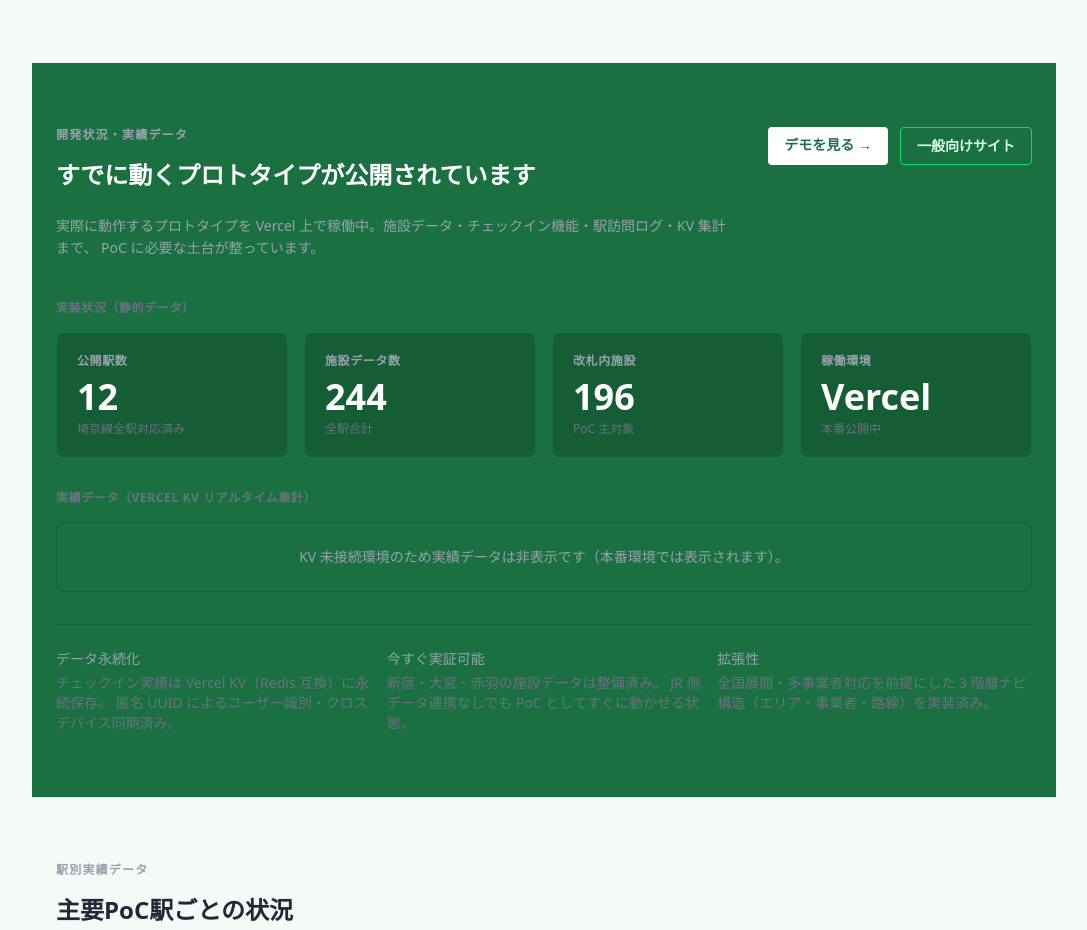
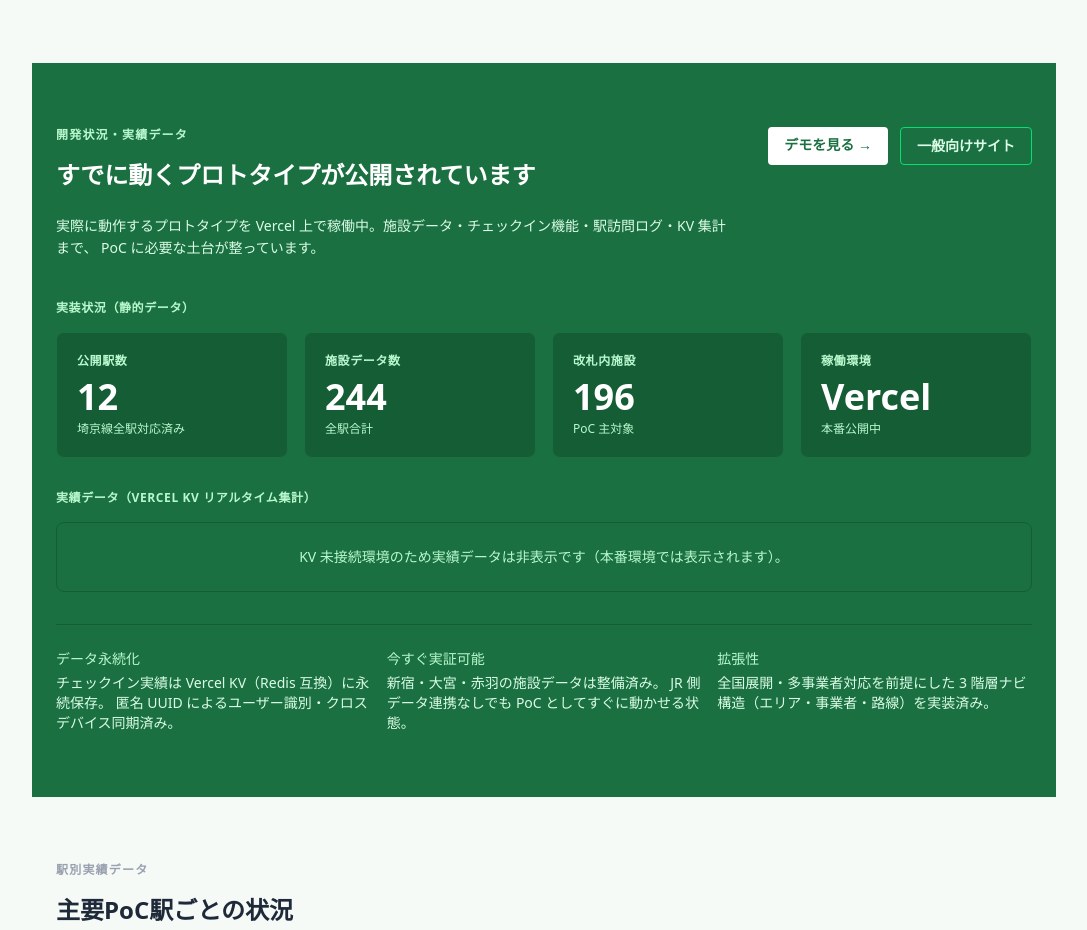
Before and after one commit to a-kobayashi-arch/ekimap-web, a Next.js app: page /jr in a window 1280 px wide. Shown: the part 2790-3720 px from the top of the page, without its empty margins (96-1183 px from the left). Built offline with nearby package versions, Linux system fonts and the light colour scheme.

Commit message:
style: improve contrast on JR green sections

```diff
--- a/app/jr/page.tsx
+++ b/app/jr/page.tsx
@@ -73,9 +73,9 @@
 
 // ── 共通スタイル ─────────────────────────────────────
 
-function SectionLabel({ children }: { children: React.ReactNode }) {
+function SectionLabel({ children, className = "" }: { children: React.ReactNode; className?: string }) {
   return (
-    <p className="text-xs font-semibold text-gray-400 uppercase tracking-widest mb-4">
+    <p className={`text-xs font-semibold text-gray-400 uppercase tracking-widest mb-4 ${className}`}>
       {children}
     </p>
   );
@@ -322,14 +322,14 @@
 }) {
   return (
     <div className={`rounded-lg border p-5 ${accent ? "border-[#1A7040] bg-[#155d35]" : "border-gray-200 bg-white"}`}>
-      <p className={`text-xs font-semibold uppercase tracking-wider mb-2 ${accent ? "text-gray-400" : "text-gray-400"}`}>
+      <p className={`text-xs font-semibold uppercase tracking-wider mb-2 ${accent ? "text-green-200" : "text-gray-400"}`}>
         {label}
       </p>
       <p className={`text-4xl font-bold ${accent ? "text-white" : "text-gray-800"}`}>
         {value}
       </p>
       {sub && (
-        <p className={`text-xs mt-1 ${accent ? "text-gray-500" : "text-gray-400"}`}>{sub}</p>
+        <p className={`text-xs mt-1 ${accent ? "text-green-200" : "text-gray-400"}`}>{sub}</p>
       )}
     </div>
   );
@@ -344,11 +344,11 @@
       {/* ヘッダー */}
       <div className="flex items-start justify-between flex-wrap gap-4 mb-10">
         <div>
-          <SectionLabel>開発状況・実績データ</SectionLabel>
+          <SectionLabel className="text-green-200">開発状況・実績データ</SectionLabel>
           <SectionHeading>
             <span className="text-white">すでに動くプロトタイプが公開されています</span>
           </SectionHeading>
-          <p className="text-gray-400 text-sm leading-relaxed max-w-2xl">
+          <p className="text-green-100 text-sm leading-relaxed max-w-2xl">
             実際に動作するプロトタイプを Vercel 上で稼働中。施設データ・チェックイン機能・駅訪問ログ・KV 集計まで、
             PoC に必要な土台が整っています。
           </p>
@@ -371,7 +371,7 @@
 
       {/* 静的指標：実装状況 */}
       <div className="mb-8">
-        <p className="text-xs font-semibold text-gray-500 uppercase tracking-wider mb-4">
+        <p className="text-xs font-semibold text-green-200 uppercase tracking-wider mb-4">
           実装状況（静的データ）
         </p>
         <div className="grid grid-cols-2 md:grid-cols-4 gap-4">
@@ -384,7 +384,7 @@
 
       {/* 動的指標：KV 実績 */}
       <div>
-        <p className="text-xs font-semibold text-gray-500 uppercase tracking-wider mb-4">
+        <p className="text-xs font-semibold text-green-200 uppercase tracking-wider mb-4">
           実績データ（Vercel KV リアルタイム集計）
         </p>
         {hasCheckins ? (
@@ -428,7 +428,7 @@
         ) : (
           /* KV 未接続（ローカル環境等） */
           <div className="border border-[#155d35] rounded-lg p-6 text-center">
-            <p className="text-gray-400 text-sm">
+            <p className="text-green-200 text-sm">
               KV 未接続環境のため実績データは非表示です（本番環境では表示されます）。
             </p>
           </div>
@@ -439,22 +439,22 @@
       <div className="mt-8 pt-6 border-t border-[#155d35]">
         <div className="grid grid-cols-1 md:grid-cols-3 gap-4 text-sm">
           <div>
-            <p className="text-gray-400 font-medium mb-1">データ永続化</p>
-            <p className="text-gray-500">
+            <p className="text-green-200 font-medium mb-1">データ永続化</p>
+            <p className="text-green-100">
               チェックイン実績は Vercel KV（Redis 互換）に永続保存。
               匿名 UUID によるユーザー識別・クロスデバイス同期済み。
             </p>
           </div>
           <div>
-            <p className="text-gray-400 font-medium mb-1">今すぐ実証可能</p>
-            <p className="text-gray-500">
+            <p className="text-green-200 font-medium mb-1">今すぐ実証可能</p>
+            <p className="text-green-100">
               新宿・大宮・赤羽の施設データは整備済み。
               JR 側データ連携なしでも PoC としてすぐに動かせる状態。
             </p>
           </div>
           <div>
-            <p className="text-gray-400 font-medium mb-1">拡張性</p>
-            <p className="text-gray-500">
+            <p className="text-green-200 font-medium mb-1">拡張性</p>
+            <p className="text-green-100">
               全国展開・多事業者対応を前提にした 3 階層ナビ構造（エリア・事業者・路線）を実装済み。
             </p>
           </div>
```
